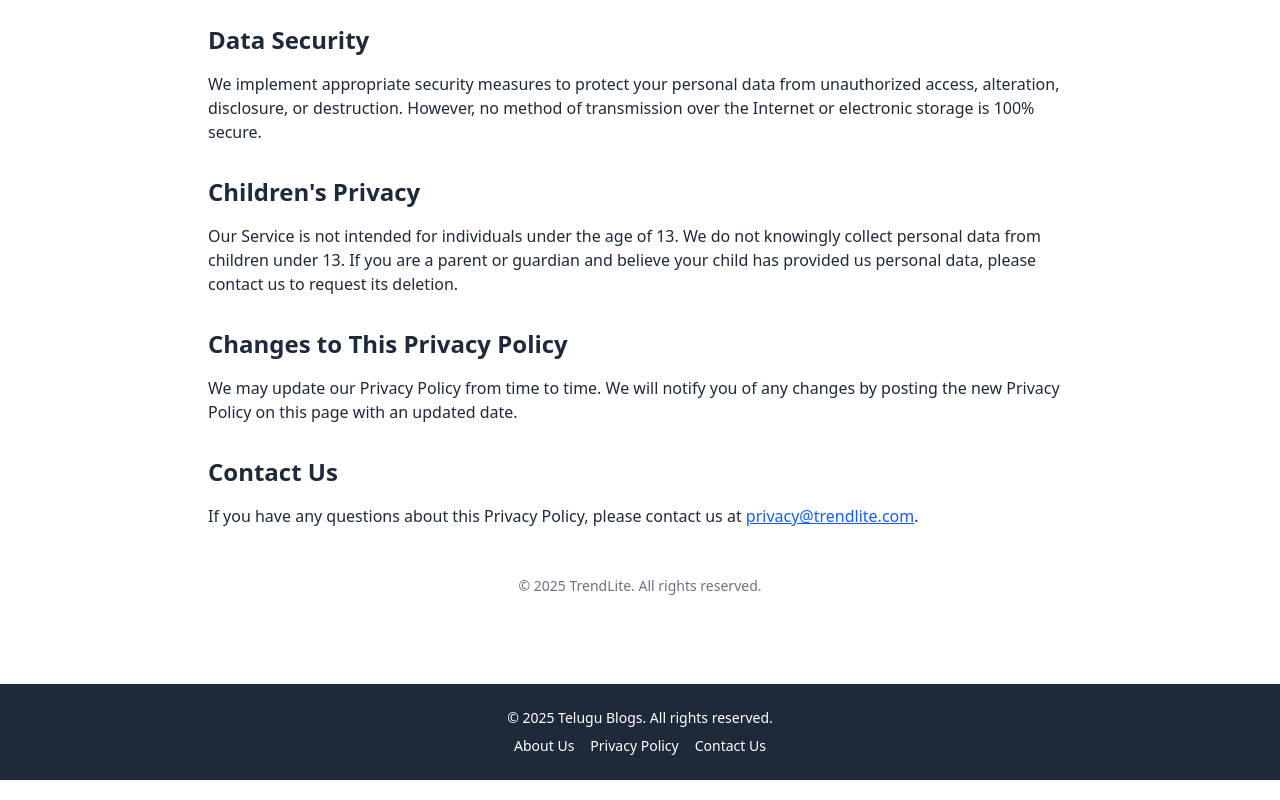
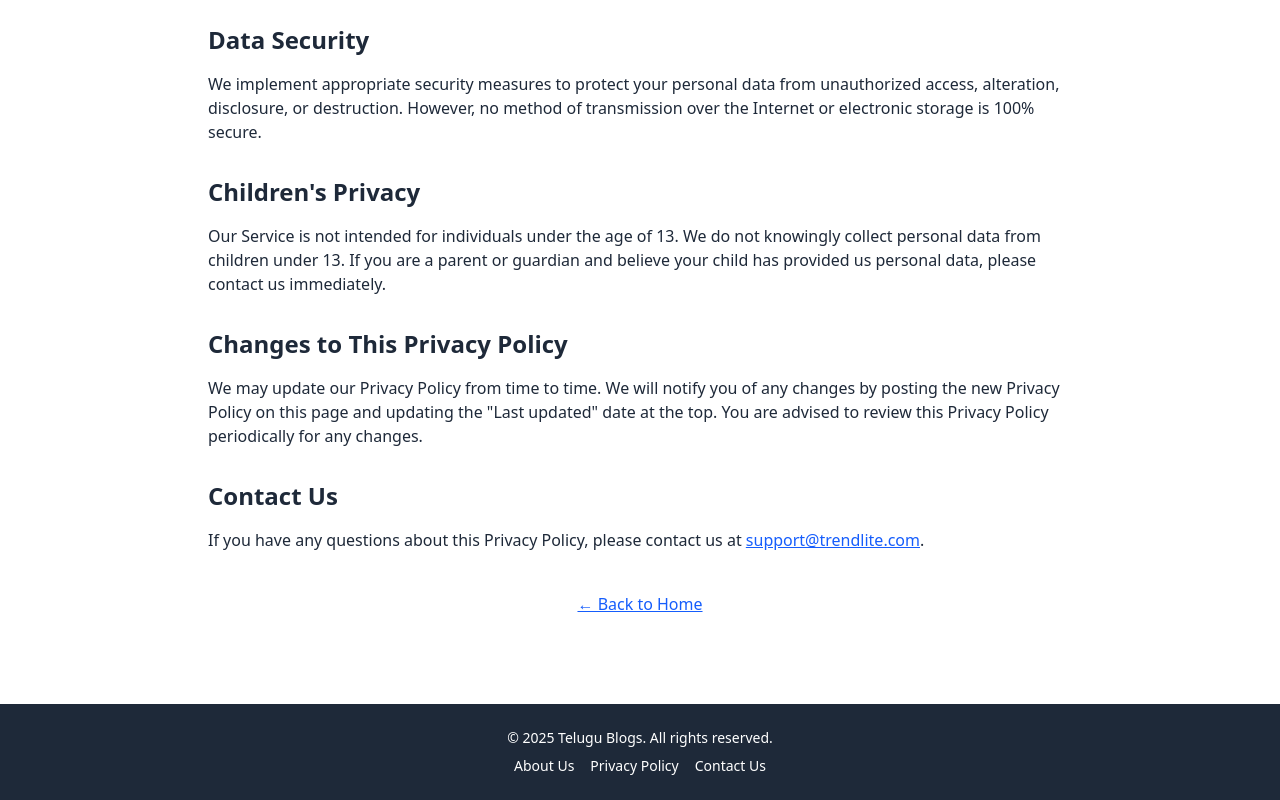
Before and after one commit to chandu539/trendlite, a Next.js app: page /privacy-policy in a window 1280 px wide. Shown: the part 2295-3095 px from the top of the page. Built offline with nearby package versions, Linux system fonts and the light colour scheme.

Commit message:
modified the code of pryvacy policy

```diff
--- a/src/pages/contact.js
+++ b/src/pages/contact.js
@@ -2,6 +2,7 @@ import Footer from '../components/Footer';
 import Header from '../components/Header';
 import { useState } from 'react';
 import Head from 'next/head';
+import Link from 'next/link';
 
 
 export default function ContactPage() {
@@ -135,6 +136,12 @@ export default function ContactPage() {
           </form>
         </div>
       </div>
+      <div className="text-center mt-10">
+        <Link href="/" className="text-blue-600 underline">
+          ← Back to Home
+        </Link>
+      </div>
+
       <Footer />
     </div>
   );
--- a/src/pages/privacy-policy.js
+++ b/src/pages/privacy-policy.js
@@ -7,7 +7,7 @@ export default function PrivacyPolicyPage() {
   return (
     <>
       <Head>
-        <title>Privacy Policy | TrendLite - The Pulse of Tech & Life</title>
+        <title>Privacy Policy | TrendLite - The Pulse of Tech &amp; Life</title>
         <meta
           name="description"
           content="This Privacy Policy explains how TrendLite collects, uses, and protects your personal data while you use our website and services."
@@ -22,7 +22,7 @@ export default function PrivacyPolicyPage() {
         {/* Open Graph Meta Tags */}
         <meta
           property="og:title"
-          content="Privacy Policy | TrendLite - The Pulse of Tech & Life"
+          content="Privacy Policy | TrendLite - The Pulse of Tech &amp; Life"
         />
         <meta
           property="og:description"
@@ -178,24 +178,27 @@ export default function PrivacyPolicyPage() {
             We implement appropriate security measures to protect your personal data from unauthorized access, alteration, disclosure, or destruction. However, no method of transmission over the Internet or electronic storage is 100% secure.
           </p>
 
-          <h2 className="text-2xl font-semibold mt-8 mb-4">Children's Privacy</h2>
+          <h2 className="text-2xl font-semibold mt-8 mb-4">Children&apos;s Privacy</h2>
           <p className="mb-6">
-            Our Service is not intended for individuals under the age of 13. We do not knowingly collect personal data from children under 13. If you are a parent or guardian and believe your child has provided us personal data, please contact us to request its deletion.
+            Our Service is not intended for individuals under the age of 13. We do not knowingly collect personal data from children under 13. If you are a parent or guardian and believe your child has provided us personal data, please contact us immediately.
           </p>
 
           <h2 className="text-2xl font-semibold mt-8 mb-4">Changes to This Privacy Policy</h2>
           <p className="mb-6">
-            We may update our Privacy Policy from time to time. We will notify you of any changes by posting the new Privacy Policy on this page with an updated date.
+            We may update our Privacy Policy from time to time. We will notify you of any changes by posting the new Privacy Policy on this page and updating the &quot;Last updated&quot; date at the top. You are advised to review this Privacy Policy periodically for any changes.
           </p>
 
           <h2 className="text-2xl font-semibold mt-8 mb-4">Contact Us</h2>
           <p className="mb-6">
-            If you have any questions about this Privacy Policy, please contact us at <a href="mailto:privacy@trendlite.com" className="text-blue-600 underline">privacy@trendlite.com</a>.
+            If you have any questions about this Privacy Policy, please contact us at <a href="mailto:support@trendlite.com" className="text-blue-600 underline">support@trendlite.com</a>.
           </p>
 
-          <p className="text-center text-sm text-gray-500 mt-12">
-            &copy; 2025 TrendLite. All rights reserved.
-          </p>
+         <div className="text-center mt-10">
+          <Link href="/" className="text-blue-600 underline">
+            ← Back to Home
+          </Link>
+        </div>
+
         </main>
 
         <Footer />
```
